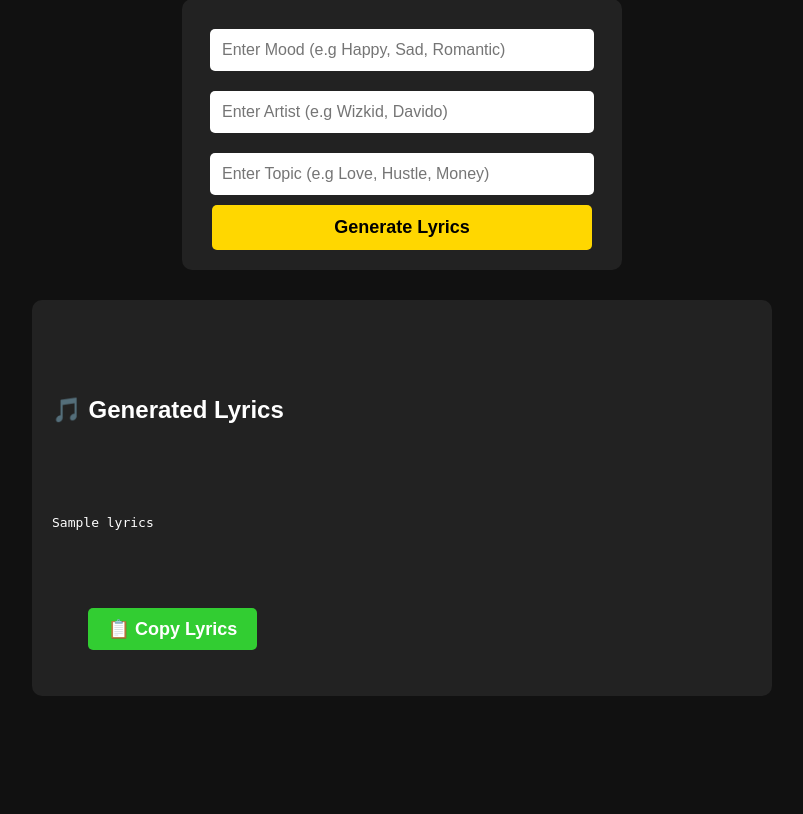
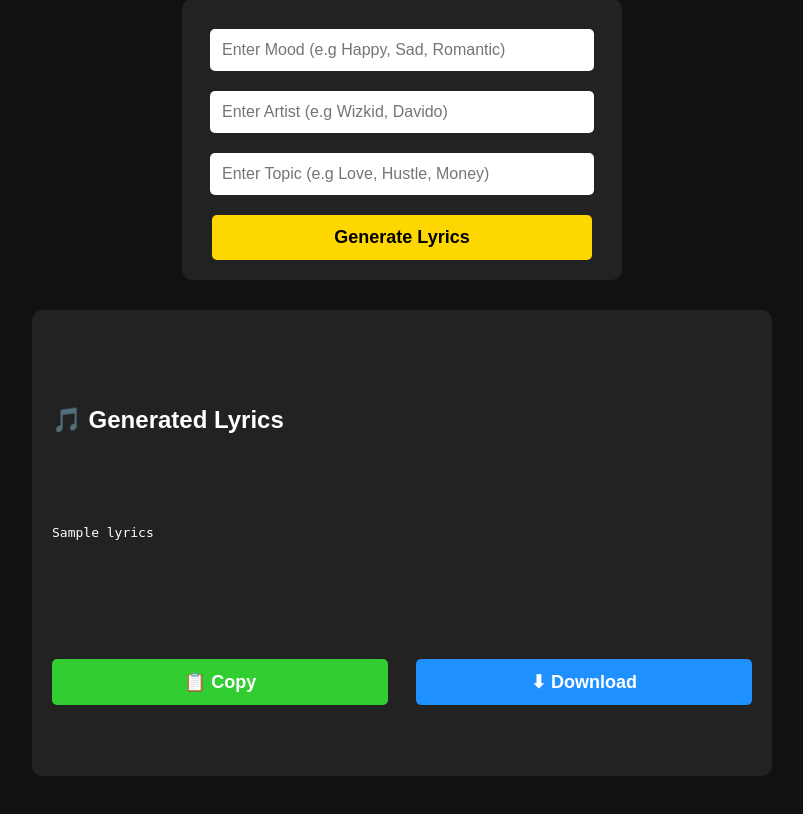
Before and after one commit to connormonday325-sketch/lyrics_generator, a Flask app: template templates/index.html in a window 1280 px wide. Shown: the part 154-968 px from the top of the page, without its empty margins (238-1041 px from the left). Before the commit the page ends 850 px from the top, so only its background shows below. Run offline with Flask 3, Linux system fonts and the light colour scheme; the template is opened without the code that fills it: most values are stand-ins (such as "Sample title", 1, 10 or a date in 2020).

Commit message:
Update index.html

```diff
--- a/templates/index.html
+++ b/templates/index.html
@@ -45,6 +45,7 @@
             font-size: 18px;
             cursor: pointer;
             font-weight: bold;
+            margin-top: 10px;
         }
 
         button:hover {
@@ -67,13 +68,28 @@
         .copy-btn {
             background: limegreen;
             color: white;
-            margin-top: 10px;
-            width: auto;
-            padding: 10px 20px;
+            width: 48%;
         }
 
         .copy-btn:hover {
             background: green;
+        }
+
+        .download-btn {
+            background: dodgerblue;
+            color: white;
+            width: 48%;
+        }
+
+        .download-btn:hover {
+            background: royalblue;
+        }
+
+        .btn-row {
+            display: flex;
+            justify-content: space-between;
+            gap: 10px;
+            margin-top: 15px;
         }
     </style>
 </head>
@@ -96,7 +112,10 @@
         <h2>🎵 Generated Lyrics</h2>
         <pre id="lyricsText">{{ lyrics }}</pre>
 
-        <button class="copy-btn" onclick="copyLyrics()">📋 Copy Lyrics</button>
+        <div class="btn-row">
+            <button class="copy-btn" onclick="copyLyrics()">📋 Copy</button>
+            <button class="download-btn" onclick="downloadLyrics()">⬇ Download</button>
+        </div>
     </div>
     {% endif %}
 
@@ -106,7 +125,23 @@
             navigator.clipboard.writeText(text);
             alert("Lyrics copied successfully!");
         }
+
+        function downloadLyrics() {
+            let text = document.getElementById("lyricsText").innerText;
+            let filename = "lyrics.txt";
+
+            let element = document.createElement("a");
+            element.setAttribute("href", "data:text/plain;charset=utf-8," + encodeURIComponent(text));
+            element.setAttribute("download", filename);
+
+            element.style.display = "none";
+            document.body.appendChild(element);
+
+            element.click();
+
+            document.body.removeChild(element);
+        }
     </script>
 
 </body>
-</html>
+    </html>
```
